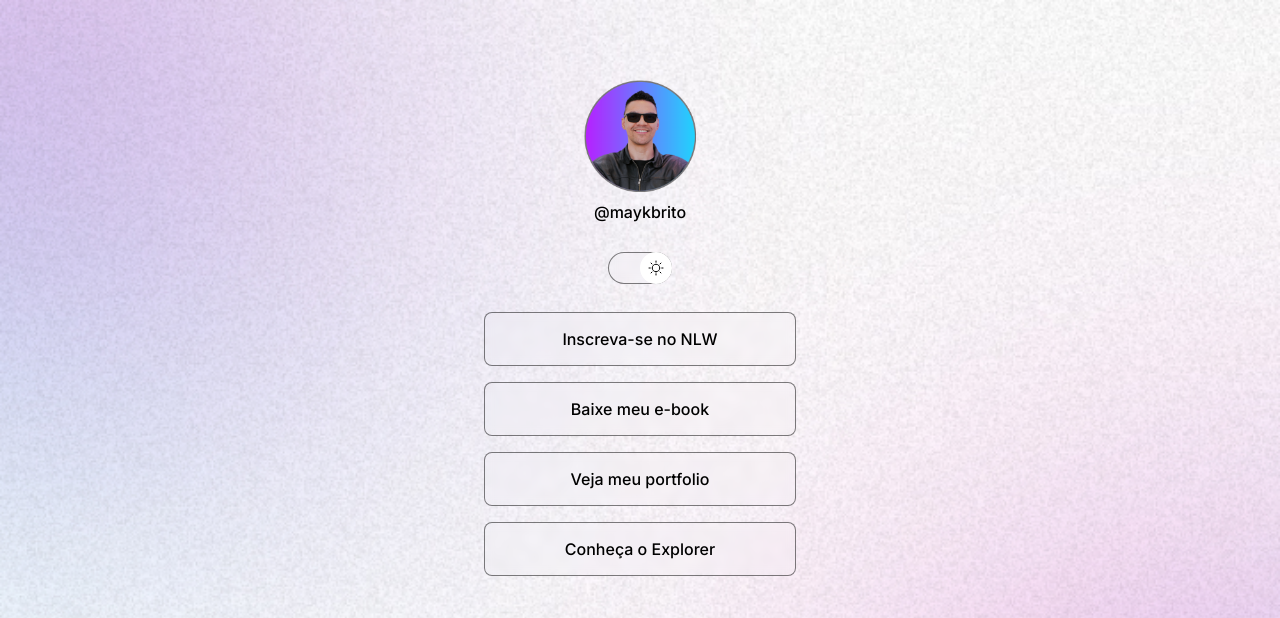
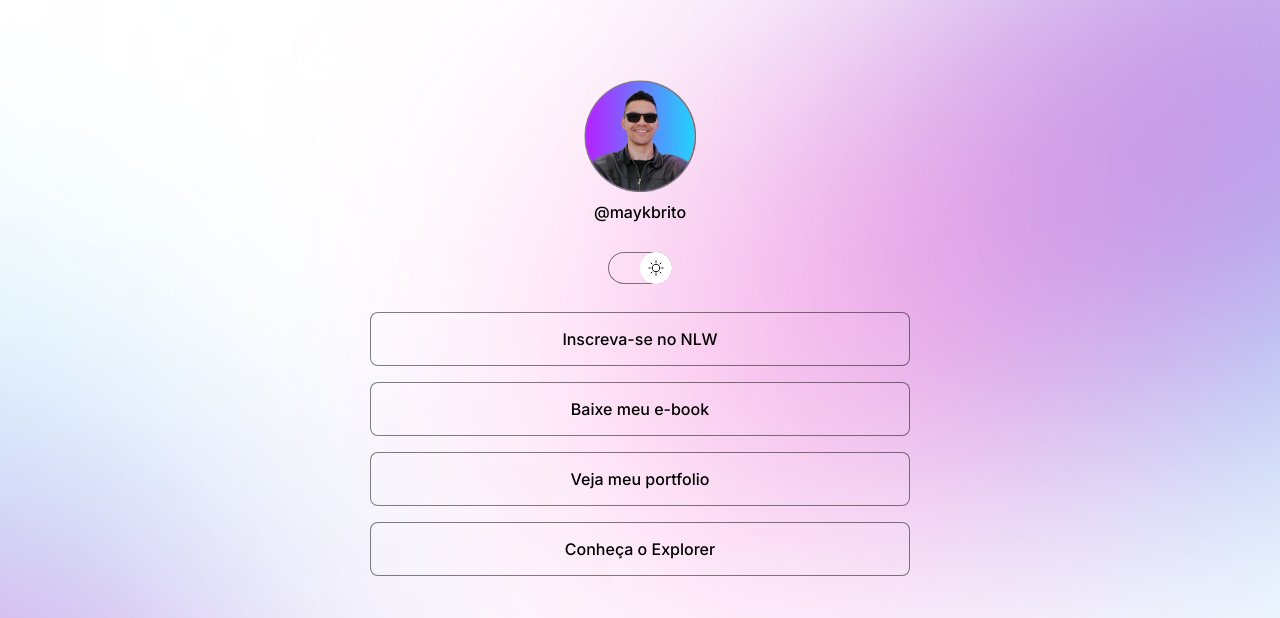
Before and after one commit to guisferreira/projeto-rocketseat, a plain HTML site: page index.html in a window 1280 px wide. Both pictures are taken after a click on the element 640 px from the left and 267 px from the top of the page. Shown: the top 618 px of the page. Drawn offline with nearby package versions, Linux system fonts and the light colour scheme.

Commit message:
ajustes finais

```diff
--- a/index.html
+++ b/index.html
@@ -6,7 +6,7 @@
   <link href="https://fonts.googleapis.com/css2?family=Inter:wght@400;500&display=swap" rel="stylesheet">
   <meta charset="UTF-8">
   <meta name="viewport" content="width=device-width, initial-scale=1.0">
-  <title>Projeto Rocketseat</title>
+  <title>DevLinks</title>
   <link rel="stylesheet" href="style.css">
 </head>
 <body>
--- a/style.css
+++ b/style.css
@@ -34,6 +34,7 @@ body {
 
   /*background: color image repeat position/size */
   background: var(--bg-url) no-repeat top center/cover;
+  height: 100vh;
 }
 
 body * {
@@ -42,7 +43,8 @@ body * {
 }
 
 #container {
-  width: 360px;
+  width: 100%;
+  max-width: 588px;
   margin: 56px auto 0px;
   padding: 0 24px;
 }
@@ -85,11 +87,16 @@ body * {
   left: 0;
   z-index: 1;
   transform: translateY(-50%);
+
+  animation: slide-moon .2s;
 }
 
 .light #switch button {
-  right: 0;
-  left: initial;
+  animation: slide-sun .2s forwards;
+}
+
+#switch button:hover {
+  outline: 8px solid var(--highlight-color);
 }
 
 #switch span {
@@ -170,3 +177,33 @@ footer {
   text-align: center;
   padding: 14px;
 }
+
+/*media queries*/
+@media (min-width: 700px) {
+  :root {
+    --bg-url: url(assets/bg-desktop.jpg);
+  }
+
+  .light {
+    --bg-url: url(assets/bg-desktop-light.jpg);
+  }
+}
+
+/*animations*/
+@keyframes slide-sun {
+  from {
+    left: 0;
+  }
+  to {
+    left: 50%;
+  }
+}
+
+@keyframes slide-moon {
+  from {
+    left: 50%;
+  }
+  to {
+    left: 0;
+  }
+}
```
Also changed, not shown: 1 other file.
